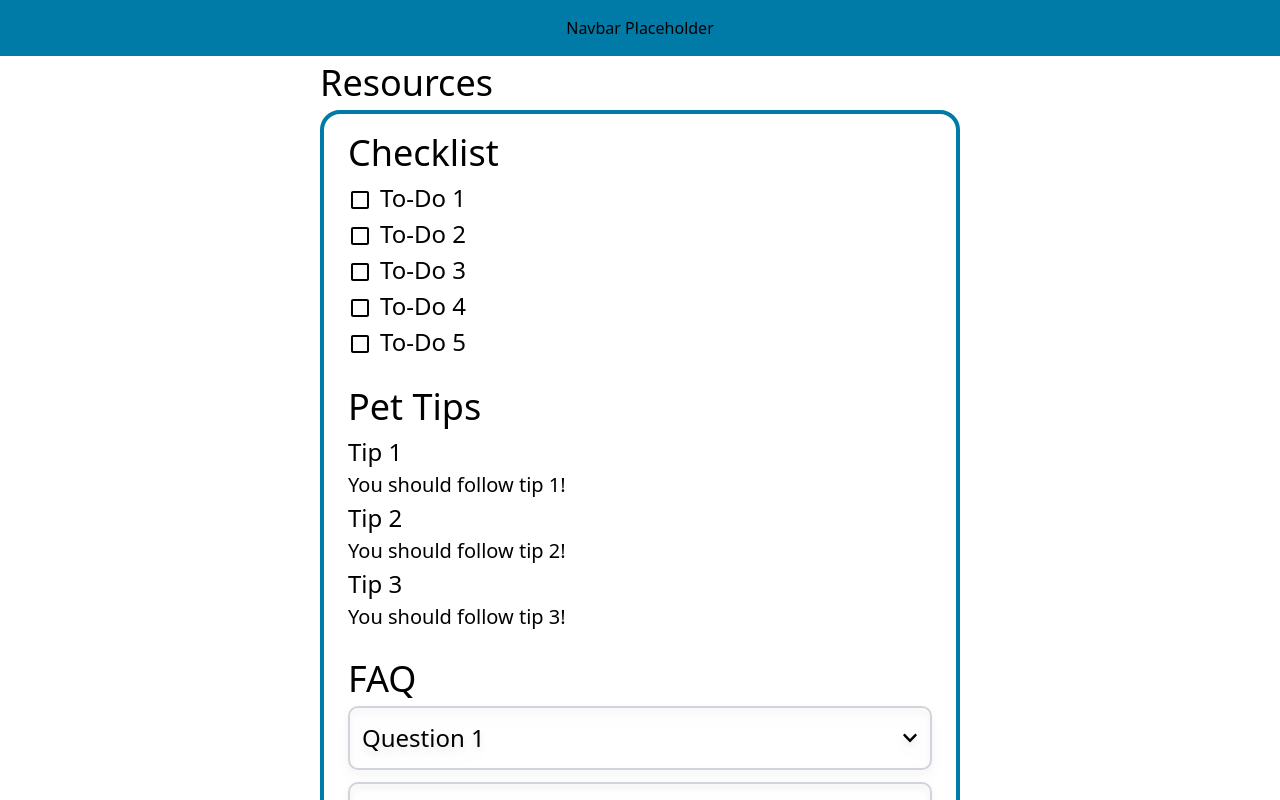
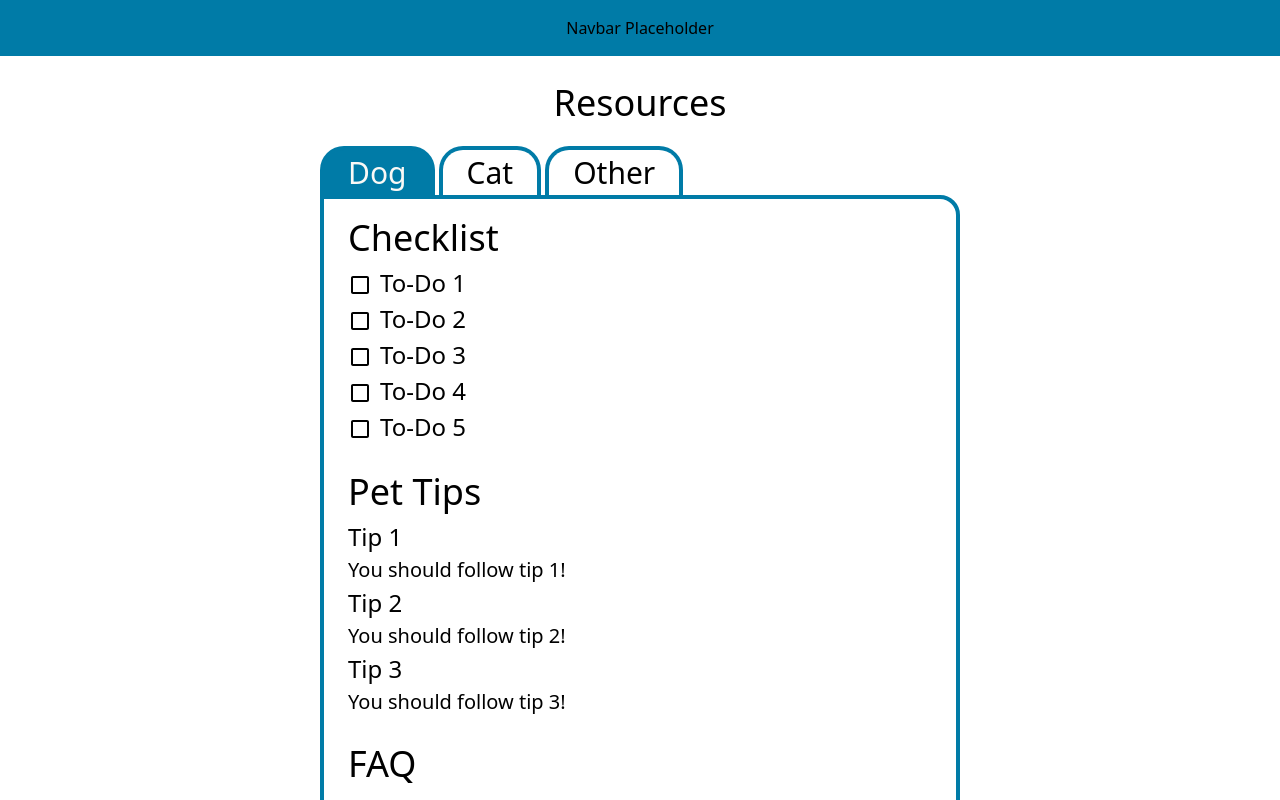
Before and after one commit to ScaiaAguinaga/pet-adoption-site, a React (Vite) app: page /Resources in a window 1280 px wide. Shown: the top 800 px of the page. Built offline with nearby package versions, Linux system fonts and the light colour scheme.

Commit message:
pushing latest to main

```diff
--- a/src/pages/Home.jsx
+++ b/src/pages/Home.jsx
@@ -57,7 +57,7 @@ const Home = () => {
       </section>
 
       {/* Adopting help section */}
-      <section className="flex justify-center bg-cerulean text-white py-20 mb-40">
+      <section className="mb-40 flex justify-center bg-cerulean py-20 text-white">
         <div className="grid grid-cols-3 gap-x-40 gap-y-10">
           <h1 className="col-span-3 text-center">
             Check out our adoption resources!
--- a/src/pages/Resources.jsx
+++ b/src/pages/Resources.jsx
@@ -5,8 +5,27 @@ import Dropdown from "../components/Dropdown";
 const Resources = () => {
   return (
     <div className="m-auto w-1/2">
-      <h1>Resources</h1>
-      <div className="rounded-[20px] border-4 border-cerulean p-6 pt-3">
+      <h1 className="flex justify-center py-5">Resources</h1>
+
+      <div className="grid max-w-min grid-flow-col grid-rows-1 gap-3 pl-1">
+        <button>
+          <h2 className="flex justify-center rounded-t-[20px] border-b-transparent bg-cerulean px-6 text-offwhite ring-4 ring-cerulean">
+            Dog
+          </h2>
+        </button>
+        <button>
+          <h2 className="flex justify-center rounded-t-[20px] border-b-transparent px-6 ring-4 ring-cerulean hover:text-cerulean">
+            Cat
+          </h2>
+        </button>
+        <button>
+          <h2 className="flex justify-center rounded-t-[20px] border-b-transparent px-6 ring-4 ring-cerulean">
+            Other
+          </h2>
+        </button>
+      </div>
+
+      <div className="rounded-b-[20px] rounded-r-[20px] border-4 border-cerulean p-6 pt-3">
         <section className="mb-5">
           <h1 className="font-medium">Checklist</h1>
           <div>
@@ -29,7 +48,7 @@ const Resources = () => {
           </div>
         </section>
         <section>
-          <h1 className="font-medium">FAQ</h1>
+          <h1 className="pb-3 font-medium">FAQ</h1>
           <div className="grid grid-cols-1 gap-3">
             <Dropdown question="Question 1" answer="Answer 1" />
             <Dropdown question="Question 2" answer="Answer 2" />
```
